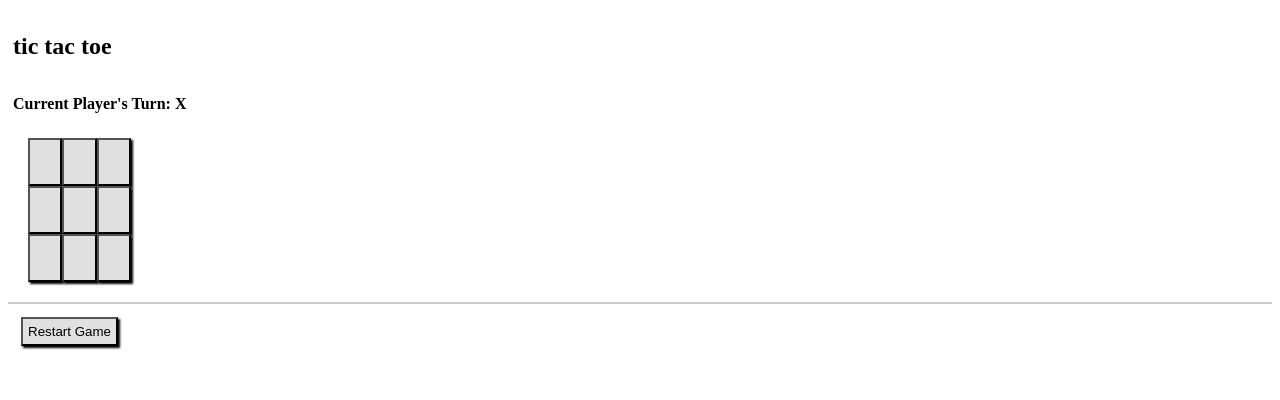
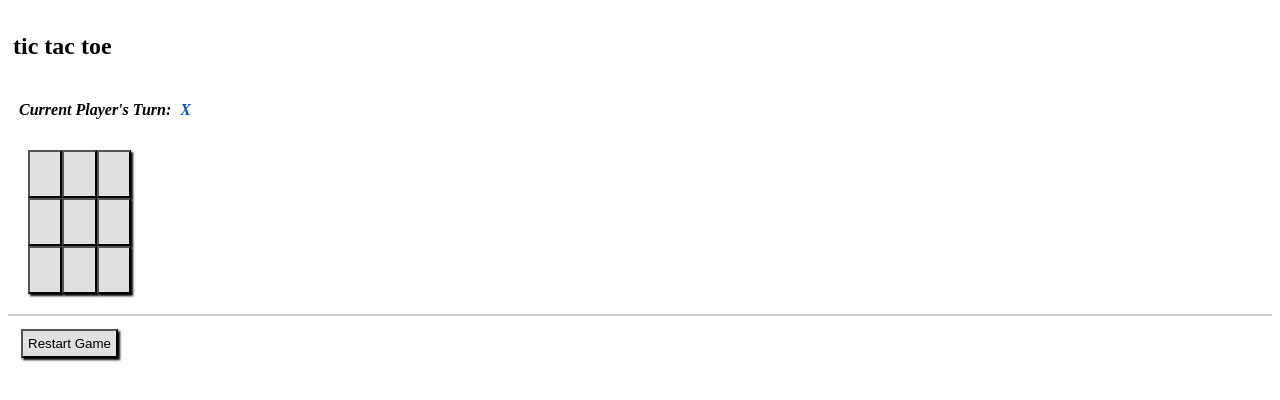
Before and after one commit to brianrunyon/angular-tic-tac-toe-app, an Angular app: page / in a window 1280 px wide. Shown: the top 400 px of the page. Built offline with nearby package versions, Linux system fonts and the light colour scheme.

Commit message:
update styles and layout

```diff
--- a/src/app/app.component.css
+++ b/src/app/app.component.css
@@ -1,11 +1,31 @@
+.game-state-label {
+  color: inherit;
+  border: 6px solid #164fbb;
+  border-radius: 8px;
+  font-weight: 600;
+  font-style: italic;
+  padding: 5px;
+  width: fit-content;
+}
+
+.game-state-label.no-winner-label {
+  color: #164fbb;
+  border-color: #de6900;
+}
 .winner-player-label {
-  color: blue;
+  color: #164fbb;
+  border-color: #164fbb;
+}
+.current-player-label {
+  border-color: transparent;
   font-weight: 600;
   padding: 5px;
-}
-.current-player-label {
-   font-weight: 600;
-   padding: 5px;
+ }
+.current-player-label .indicator {
+  color: #164fbb;
+  font-weight: 600;
+  font-style: italic;
+  padding: 5px;
  }
  .board {
    text-align: left;
--- a/src/app/app.component.html
+++ b/src/app/app.component.html
@@ -2,11 +2,13 @@
   <h2>tic tac toe</h2>
 </div>
 
-<div class="no-winner-label" *ngIf="state.isDraw">Draw: no winner</div>
+<div class="game-state-label no-winner-label" *ngIf="state.isDraw">Draw: no winner</div>
 
-<div class="winner-player-label" *ngIf="!state.isDraw && (state.winnerPlayer !== '')">Player {{state.winnerPlayer}} WINS!</div>
+<div class="game-state-label winner-player-label" *ngIf="!state.isDraw && (state.winnerPlayer !== '')">Player {{state.winnerPlayer}} WINS!</div>
 
-<div class="current-player-label" *ngIf="!state.isDraw && (state.winnerPlayer === '')">Current Player's Turn: {{state.currentPlayer}}</div>
+<div class="game-state-label current-player-label" *ngIf="!state.isDraw && (state.winnerPlayer === '')">
+  Current Player's Turn: <span class="indicator">{{state.currentPlayer}}</span>
+</div>
 
 <div class="board">
   <div *ngFor="let row of state.currentBoard; let r = index">
```
